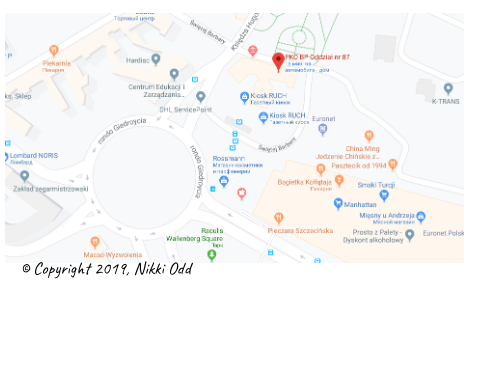
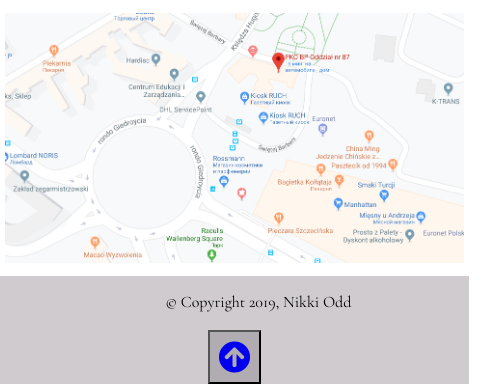
Before and after one commit to Archiektor/FryzerniaV2, a plain HTML site: page index.html in a window 390 px wide. Shown: the part 3221-3605 px from the top of the page, 501 px wide, since content can reach past the window. Before the commit the page ends 3503 px from the top, so only its background shows below. Drawn offline with nearby package versions, Linux system fonts and the light colour scheme; a web font is replaced by a local one.

Commit message:
added tags to inner html, button up

```diff
--- a/css/cssStyles.css
+++ b/css/cssStyles.css
@@ -437,12 +437,35 @@ article p {
 }
 
 .copyright {
-    position: absolute;
-    top: 93%;
-    left: 4px;
-    padding: 3px 0 3px 1rem;
     margin: 0;
-    font: 1.1rem 'Caveat', cursive;
+    justify-self: start;
+    align-self: center;
+    background-color: rgba(139, 129, 139, 0.41);
+    width: 100%;
+}
+
+.copyright p {
+    margin: 0 1rem;
+    width: 100%;
+    padding: 1.1rem .5rem;
+    font: 1rem/1.2 'Cormorant Garamond', serif;
+}
+
+.button-up {
+    margin: 0;
+    align-self: center;
+    justify-self: end;
+    background-color: rgba(139, 129, 139, 0.41);
+    /*border: 2px red solid;*/
+    width: 100%;
+    text-align: right;
+}
+
+.button-up button {
+    margin: 0 1rem;
+    padding: 0.55rem .55rem;
+    background-color: rgba(69, 59, 69, 0.21);
+    color: #cccccc;
 }
 
 .anima {
--- a/css/media.css
+++ b/css/media.css
@@ -326,7 +326,7 @@
     .row-oriented {
         display: grid;
         grid-template-columns: 1fr;
-        grid-template-rows: 1fr 1fr;
+        grid-template-rows: 1fr 1fr 0.2fr;
         text-align: center;
     }
 
@@ -335,7 +335,15 @@
     }
 
     .copyright {
-        margin-top: 1rem;
+        text-align: center;
+        width: 100%;
     }
 
+
+    .button-up {
+        text-align: center;
+        width: 100%;
+    }
+
+
 }
--- a/index.html
+++ b/index.html
@@ -44,19 +44,21 @@
                 </div>
 
                 <ul>
-                    <li><a href="#">Главная</a></li>
-                    <li><a href="#">Услуги и цены</a></li>
+                    <li><a href="index.html">Главная</a></li>
+                    <li><a href="#middle">Услуги и цены</a></li>
+<!--                    external file-->
                     <li><a href="#">Примеры работ</a></li>
-                    <li><a href="#">О нас</a></li>
+                    <li><a href="#footer">О нас</a></li>
                 </ul>
 
                 <div class="dropdown">
                     <button class="dropdown-button">Меню<span class="triangle">&#9660;</span></button>
                     <ul class="dropdown-selection">
-                        <li><a href="#">Главная</a></li>
-                        <li><a href="#">Услуги и цены</a></li>
+                        <li><a href="index.html">Главная</a></li>
+                        <li><a href="#middle">Услуги и цены</a></li>
+                        <!--                    external file-->
                         <li><a href="#">Примеры работ</a></li>
-                        <li><a href="#">О нас</a></li>
+                        <li><a href="#footer">О нас</a></li>
                     </ul>
                 </div>
 
@@ -173,7 +175,13 @@
                 <div id="caption"></div>
             </div>
         </div>
-        <p class="copyright">&copy; Copyright 2019, Nikki Odd</p>
+            <div class="copyright">
+                <p >&copy; Copyright 2019, Nikki Odd</p>
+            </div>
+            <div class="button-up">
+                <button><a href="#header"><span class="fas fa-arrow-circle-up fa-2x"></span></a></button>
+            </div>
+
 
     </footer>
 
```
